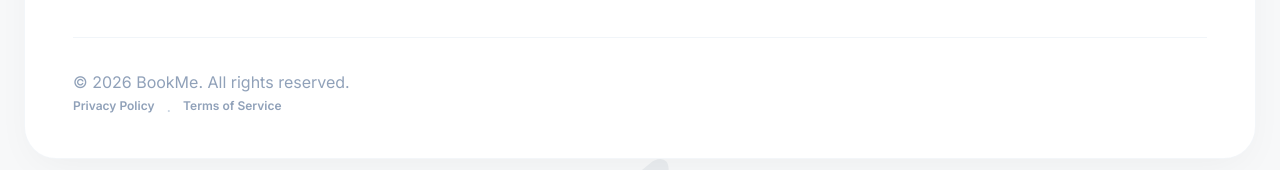
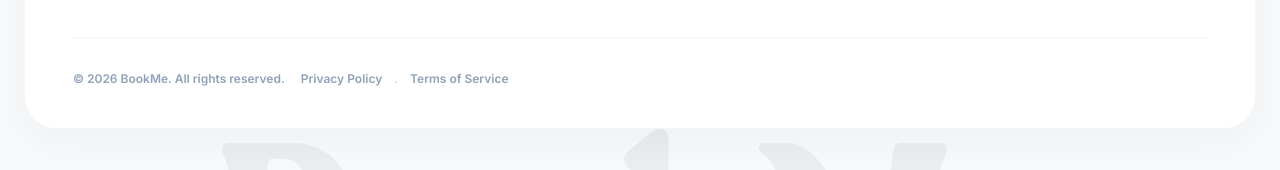
Before and after one commit to Virendra-Singh-Rawat/Book-Me, a React app in the folder frontend/: page / in a window 1280 px wide. Shown: the part 2252-2422 px from the top of the page. Built offline with nearby package versions, Linux system fonts and the light colour scheme; no server answers; sample sign-in values are in the browser's storage; the HTML template or start-up script is replaced by a standard one.

Commit message:
fix(ui): fixed styling of the footer section

```diff
--- a/frontend/src/components/AppLayout.jsx
+++ b/frontend/src/components/AppLayout.jsx
@@ -162,8 +162,9 @@ export default function AppLayout({ children }) {
             </div>
           </div>
           <div className={s.footerRule}></div>
-          <div>
-            <div>
+
+          <div className={s.footerBottom}>
+            <di className={s.footerLegalGroup}>
               <span className={s.footerCopyright}>
                 © 2026 BookMe. All rights reserved.
               </span>
@@ -176,7 +177,7 @@ export default function AppLayout({ children }) {
                   Terms of Service
                 </Link>
               </div>
-            </div>
+            </di>
           </div>
         </div>
 
```
